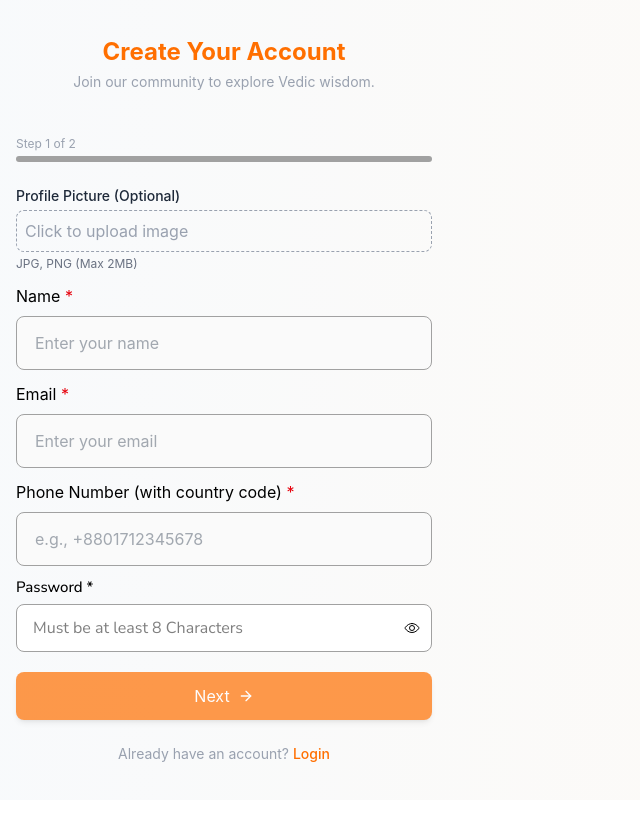
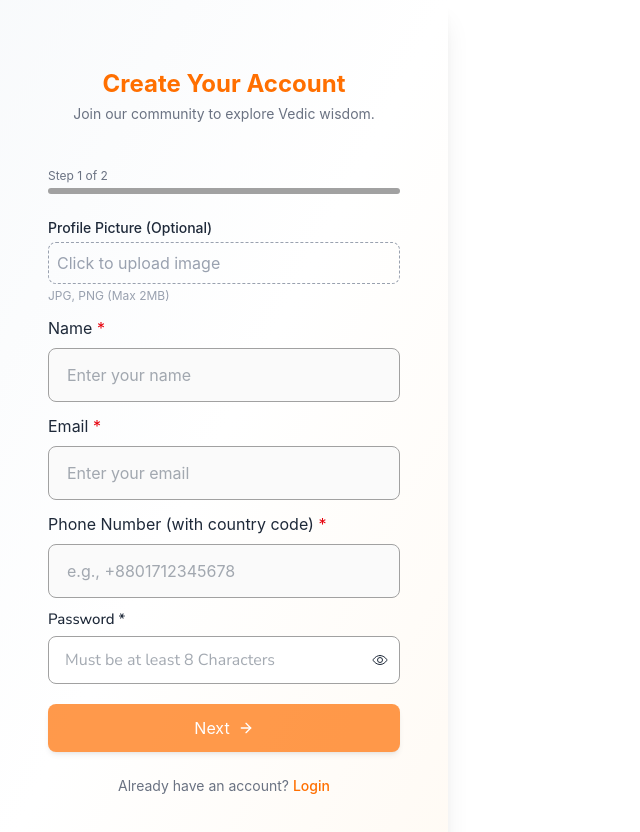
Before and after one commit to team-pr01/AKF-Client, a React (Vite) app: page /auth/sign-up in a window 1280 px wide. Shown: the top 832 px of the page, without its empty margins (0-640 px from the left). Before the commit the page ends 800 px from the top, so only its background shows below. Built offline with nearby package versions, Linux system fonts and the light colour scheme; no server answers.

Commit message:
Changed logo

```diff
--- a/src/components/Reusable/PasswordInput/PasswordInput.tsx
+++ b/src/components/Reusable/PasswordInput/PasswordInput.tsx
@@ -2,6 +2,7 @@
 import { forwardRef } from "react";
 import type { FieldError, FieldErrorsImpl, Merge } from "react-hook-form";
 import { IoEyeOutline, IoEyeOffOutline } from "react-icons/io5";
+import { useTheme } from "../../../contexts/ThemeContext";
 
 interface PasswordInputProps {
   label?: string;
@@ -33,6 +34,7 @@ const PasswordInput = forwardRef<HTMLInputElement, PasswordInputProps>(
     },
     ref
   ) => {
+    const { theme } = useTheme();
 
     return (
       <div className="flex flex-col gap-2 font-Nunito w-full">
@@ -58,6 +60,10 @@ const PasswordInput = forwardRef<HTMLInputElement, PasswordInputProps>(
             ref={ref}
             disabled={isDisabled}
              className={`w-full px-4 py-[14px] rounded-lg bg-white border leading-[18px] focus:outline-none focus:border-primary-10 transition duration-300 ${
+          theme === "light"
+            ? "text-gray-600"
+            : "text-gray-800"
+        } ${
             error ? "border-red-500" : "border-neutral-400"
           }`}
             {...rest}
--- a/src/layouts/AuthLayout/AuthLayout.tsx
+++ b/src/layouts/AuthLayout/AuthLayout.tsx
@@ -1,11 +1,20 @@
 import { Outlet } from "react-router-dom";
+import { useTheme } from "../../contexts/ThemeContext";
 
 const AuthLayout = () => {
-    return (
-        <div className="bg-gradient-to-r from-slate-50 to-orange-50/60">
-            <Outlet/>
-        </div>
-    );
+  const { theme } = useTheme();
+
+  return (
+    <div
+      className={`w-full max-w-md bg-white dark:bg-slate-800 shadow-xl p-6 md:p-8 ${
+        theme === "dark"
+          ? "bg-gradient-to-br from-slate-900 via-slate-800 to-slate-700"
+          : "bg-gradient-to-br from-slate-50 via-white to-orange-50/60"
+      }`}
+    >
+      <Outlet />
+    </div>
+  );
 };
 
 export default AuthLayout;
--- a/src/pages/Auth/ForgotPassword/ForgotPassword.tsx
+++ b/src/pages/Auth/ForgotPassword/ForgotPassword.tsx
@@ -1,17 +1,21 @@
 /* eslint-disable @typescript-eslint/no-explicit-any */
 import { Link, useNavigate } from "react-router-dom";
 import TextInput from "../../../components/Reusable/TextInput/TextInput";
-import { CheckCircleIcon, LoaderIcon } from "../../../constants";
+import { CheckCircleIcon, LoaderIcon, AlertCircleIcon } from "../../../constants";
 import { useForm } from "react-hook-form";
 import { useForgetPasswordMutation } from "../../../redux/Features/Auth/authApi";
 import { toast } from "sonner";
+import { useTheme } from "../../../contexts/ThemeContext";
+import { useState } from "react";
 
 type TFormData = {
   email: string;
 };
 
 const ForgotPassword = () => {
+  const { theme } = useTheme();
   const navigate = useNavigate();
+
   const {
     register,
     handleSubmit,
@@ -19,33 +23,47 @@ const ForgotPassword = () => {
     reset,
   } = useForm<TFormData>();
 
-  const [forgetPassword, { isLoading: isForgotPasswordLoading }] =
-    useForgetPasswordMutation();
+  const [forgetPassword, { isLoading }] = useForgetPasswordMutation();
+  const [error, setError] = useState("");
 
-  const handleSubmitForgotPassword = async (data:TFormData) => {
+  const handleSubmitForgotPassword = async (data: TFormData) => {
     try {
-      const payload = { email: data.email };
+      setError("");
+      const res = await forgetPassword({ email: data.email }).unwrap();
+      localStorage.setItem("resetEmail", data.email);
 
-      const res = await forgetPassword(payload).unwrap();
-      localStorage.setItem("resetEmail", data.email);
       if (res.success) {
-        toast.success("OTP has been sent to your email.");
+        toast.success("✅ OTP has been sent to your email.");
         reset();
         navigate("/auth/reset-password");
       }
     } catch (err: any) {
+      const msg = err?.data?.message || "Failed to send OTP. Please try again.";
+      setError(msg);
+      toast.error(msg);
       console.error("Reset failed", err);
     }
   };
+
   return (
-    <div className="w-full max-w-md min-h-screen flex flex-col justify-center items-center px-4 py-3">
+    <div
+      className={`w-full min-h-screen flex flex-col justify-center items-center
+      ${theme === "dark" ? "text-gray-200" : "text-gray-800"}`}
+    >
       <h2 className="text-2xl font-bold text-center text-brand-orange mb-1">
         Forgot Your Password?
       </h2>
       <p className="text-center text-sm text-gray-400 mb-5">
-        Enter your registered email and we will send password reset instruction
-        to your email.
+        Enter your registered email and we will send a password reset OTP.
       </p>
+
+      {error && (
+        <div className="bg-red-500/10 border border-red-500/50 text-red-600 px-3 py-2.5 rounded-lg text-xs flex items-center gap-2 mb-4 w-full">
+          <AlertCircleIcon className="w-4 h-4" />
+          <span>{error}</span>
+        </div>
+      )}
+
       <form
         onSubmit={handleSubmit(handleSubmitForgotPassword)}
         className="space-y-3 w-full mt-6"
@@ -57,11 +75,13 @@ const ForgotPassword = () => {
           {...register("email", { required: "Email is required" })}
           error={errors.email}
         />
+
         <button
           type="submit"
+          disabled={isLoading}
           className="w-full flex items-center justify-center gap-2 bg-brand-orange text-white hover:bg-opacity-90 p-3 rounded-lg shadow-md transition-colors duration-150 ease-in-out disabled:opacity-70"
         >
-          {isForgotPasswordLoading ? (
+          {isLoading ? (
             <LoaderIcon className="w-5 h-5 animate-spin" />
           ) : (
             <CheckCircleIcon className="w-5 h-5" />
@@ -71,7 +91,7 @@ const ForgotPassword = () => {
       </form>
 
       <p className="mt-6 text-center text-sm text-gray-400">
-        Back to?{" "}
+        Back to{" "}
         <Link
           to={"/auth/login"}
           className="font-medium text-brand-orange hover:text-brand-yellow"
--- a/src/pages/Auth/Login/Login.tsx
+++ b/src/pages/Auth/Login/Login.tsx
@@ -9,6 +9,7 @@ import { useDispatch } from "react-redux";
 import Cookies from "js-cookie";
 import { setUser } from "../../../redux/Features/Auth/authSlice";
 import { toast } from "sonner";
+import { useTheme } from "../../../contexts/ThemeContext";
 
 type TFormData = {
   email: string;
@@ -16,6 +17,7 @@ type TFormData = {
 };
 
 const Login = () => {
+  const { theme } = useTheme();
   const [login, { isLoading }] = useLoginMutation();
   const navigate = useNavigate();
   const dispatch = useDispatch();
@@ -25,21 +27,19 @@ const Login = () => {
     formState: { errors },
   } = useForm<TFormData>();
   const [isPasswordVisible, setIsPasswordVisible] = useState<boolean>(false);
-  const [error, setError] = useState(""); // Added error state
+  const [error, setError] = useState("");
 
   const handleLogin = async (data: TFormData) => {
     try {
-      setError(""); // Clear previous errors
+      setError("");
       const payload = {
         email: data.email,
         password: data.password,
       };
       const response = await login(payload).unwrap();
-      console.log(response);
       const user = response?.data?.user;
       const accessToken = response?.data?.accessToken;
       const userRole = response?.data?.user?.role;
-      console.log(response);
 
       if (accessToken) {
         Cookies.set("accessToken", accessToken, {
@@ -61,29 +61,51 @@ const Login = () => {
     } catch (error) {
       const err = error as { data?: { error?: string } };
       const errorMessage = err?.data?.error || "Something went wrong";
-      setError(errorMessage); // Set error state
+      setError(errorMessage);
       toast.error(errorMessage);
-      console.log(error);
     }
   };
 
   return (
-    <div className="w-full max-w-md min-h-screen flex flex-col justify-center items-center px-4 py-3">
-      <h2 className="text-2xl font-bold text-center text-brand-orange mb-1">
+    <div
+      className={`w-full max-w-md min-h-screen flex flex-col justify-center items-center px-4 py-3 transition-colors duration-300 ${
+        theme === "dark"
+          ? " text-dark-text-primary"
+          : " text-light-text-primary"
+      }`}
+    >
+      <h2
+        className={`text-2xl font-bold text-center mb-1 ${
+          theme === "dark" ? "text-brand-yellow" : "text-brand-orange"
+        }`}
+      >
         Login to Your Account
       </h2>
-      <p className="text-center text-sm text-gray-400 mb-5">
+      <p
+        className={`text-center text-sm mb-5 ${
+          theme === "dark" ? "text-gray-400" : "text-gray-500"
+        }`}
+      >
         Join our community to explore Vedic wisdom.
       </p>
 
       {error && (
-        <div className="bg-red-500/10 border border-red-500/50 text-red-600 px-3 py-2.5 rounded-lg text-xs flex items-center gap-2 mb-4 w-full">
+        <div
+          className={`px-3 py-2.5 rounded-lg text-xs flex items-center gap-2 mb-4 w-full border ${
+            theme === "dark"
+              ? "bg-red-500/20 border-red-500/40 text-red-400"
+              : "bg-red-500/10 border-red-500/50 text-red-600"
+          }`}
+        >
           <AlertCircleIcon className="w-4 h-4" />
           <span>{error}</span>
         </div>
       )}
 
-      <form onSubmit={handleSubmit(handleLogin)} className="space-y-3 w-full mt-6">
+      <form
+        onSubmit={handleSubmit(handleLogin)}
+        className="space-y-3 w-full mt-6"
+      >
         <TextInput
           label="Email"
           type="email"
@@ -92,8 +114,8 @@ const Login = () => {
             required: "Email is required",
             pattern: {
               value: /^[A-Z0-9._%+-]+@[A-Z0-9.-]+\.[A-Z]{2,}$/i,
-              message: "Invalid email address"
-            }
+              message: "Invalid email address",
+            },
           })}
           error={errors.email}
         />
@@ -114,14 +136,22 @@ const Login = () => {
         <div className="flex justify-end">
           <Link
             to={"/auth/forgot-password"}
-            className="text-sm font-medium text-brand-orange hover:text-brand-yellow"
+            className={`text-sm font-medium transition-colors ${
+              theme === "dark"
+                ? "text-brand-yellow hover:text-brand-orange"
+                : "text-brand-orange hover:text-brand-yellow"
+            }`}
           >
             Forgot Password?
           </Link>
         </div>
         <button
           type="submit"
-          className="w-full flex items-center justify-center gap-2 bg-brand-orange text-white hover:bg-opacity-90 p-3 rounded-lg shadow-md transition-colors duration-150 ease-in-out disabled:opacity-70"
+          className={`w-full flex items-center justify-center gap-2 p-3 rounded-lg shadow-md transition-colors duration-150 ease-in-out disabled:opacity-70 ${
+            theme === "dark"
+              ? "bg-brand-yellow text-black hover:bg-yellow-500"
+              : "bg-brand-orange text-white hover:bg-opacity-90"
+          }`}
           disabled={isLoading}
         >
           {isLoading ? (
@@ -133,11 +163,19 @@ const Login = () => {
         </button>
       </form>
 
-      <p className="mt-6 text-center text-sm text-gray-400">
-        Don't have an account?{" "}
+      <p
+        className={`mt-6 text-center text-sm ${
+          theme === "dark" ? "text-gray-400" : "text-gray-500"
+        }`}
+      >
+        Don&apos;t have an account?{" "}
         <Link
           to={"/auth/sign-up"}
-          className="font-medium text-brand-orange hover:text-brand-yellow"
+          className={`font-medium transition-colors ${
+            theme === "dark"
+              ? "text-brand-yellow hover:text-brand-orange"
+              : "text-brand-orange hover:text-brand-yellow"
+          }`}
         >
           Sign Up
         </Link>
--- a/src/pages/Auth/ResetPassword/ResetPassword.tsx
+++ b/src/pages/Auth/ResetPassword/ResetPassword.tsx
@@ -2,32 +2,38 @@
 import { useState } from "react";
 import { useForm } from "react-hook-form";
 import PasswordInput from "../../../components/Reusable/PasswordInput/PasswordInput";
-import { CheckCircleIcon, LoaderIcon } from "../../../constants";
+import { CheckCircleIcon, LoaderIcon, AlertCircleIcon } from "../../../constants";
 import { Link, useNavigate } from "react-router-dom";
 import TextInput from "../../../components/Reusable/TextInput/TextInput";
 import { toast } from "sonner";
 import { useResetPasswordMutation } from "../../../redux/Features/Auth/authApi";
+import { useTheme } from "../../../contexts/ThemeContext";
 
 type TFormData = {
   password: string;
   otp: string;
 };
+
 const ResetPassword = () => {
+  const { theme } = useTheme();
   const navigate = useNavigate();
   const {
     register,
     handleSubmit,
     formState: { errors },
   } = useForm<TFormData>();
+
   const [isPasswordVisible, setIsPasswordVisible] = useState<boolean>(false);
   const [resetPassword, { isLoading }] = useResetPasswordMutation();
+  const [error, setError] = useState("");
 
   const handleResetpassword = async (data: TFormData) => {
     const storedEmail = localStorage.getItem("resetEmail");
     if (!storedEmail) {
-      toast.error("Something went wrong. Please try to send email again.");
+      toast.error("Something went wrong. Please try again.");
       return;
     }
+
     const payload = {
       email: storedEmail,
       otp: data.otp,
@@ -35,24 +41,39 @@ const ResetPassword = () => {
     };
 
     try {
+      setError("");
       const res = await resetPassword(payload).unwrap();
       if (res.success) {
-        toast.success("Password reset successfully.");
+        toast.success("Password reset successfully 🎉");
         localStorage.removeItem("resetEmail");
         navigate("/auth/login");
       }
     } catch (err: any) {
+      const msg = err?.data?.message || "Failed to reset password.";
+      setError(msg);
+      toast.error(msg);
       console.error("Reset failed", err);
     }
   };
+
   return (
-    <div className="w-full max-w-md min-h-screen flex flex-col justify-center items-center px-4 py-3">
+    <div
+      className={`w-full min-h-screen flex flex-col justify-center items-center
+      ${theme === "dark" ? "text-gray-200" : "text-gray-800"}`}
+    >
       <h2 className="text-2xl font-bold text-center text-brand-orange mb-1">
         Reset Your Password
       </h2>
       <p className="text-center text-sm text-gray-400 mb-5">
         Enter a new password to secure your account.
       </p>
+
+      {error && (
+        <div className="bg-red-500/10 border border-red-500/50 text-red-600 px-3 py-2.5 rounded-lg text-xs flex items-center gap-2 mb-4 w-full">
+          <AlertCircleIcon className="w-4 h-4" />
+          <span>{error}</span>
+        </div>
+      )}
 
       <form
         onSubmit={handleSubmit(handleResetpassword)}
@@ -62,8 +83,9 @@ const ResetPassword = () => {
           label="OTP"
           placeholder="Enter OTP"
           error={errors.otp}
-          {...register("otp")}
+          {...register("otp", { required: "OTP is required" })}
         />
+
         <PasswordInput
           label="Password"
           placeholder="Must be at least 8 Characters"
@@ -81,6 +103,7 @@ const ResetPassword = () => {
 
         <button
           type="submit"
+          disabled={isLoading}
           className="w-full flex items-center justify-center gap-2 bg-brand-orange text-white hover:bg-opacity-90 p-3 rounded-lg shadow-md transition-colors duration-150 ease-in-out disabled:opacity-70"
         >
           {isLoading ? (
@@ -93,7 +116,7 @@ const ResetPassword = () => {
       </form>
 
       <p className="mt-6 text-center text-sm text-gray-400">
-        Back to?{" "}
+        Back to{" "}
         <Link
           to={"/auth/login"}
           className="font-medium text-brand-orange hover:text-brand-yellow"
--- a/src/pages/Auth/SignUp/SignUp.tsx
+++ b/src/pages/Auth/SignUp/SignUp.tsx
@@ -13,6 +13,7 @@ import PasswordInput from "../../../components/Reusable/PasswordInput/PasswordIn
 import { Link, useNavigate } from "react-router-dom";
 import { useSignupMutation } from "../../../redux/Features/Auth/authApi";
 import { toast } from "sonner";
+import { useTheme } from "../../../contexts/ThemeContext";
 
 type TFormData = {
   name: string;
@@ -30,6 +31,7 @@ type TFormData = {
 type SignupStep = 1 | 2;
 
 const SignUp = () => {
+  const { theme } = useTheme();
   const navigate = useNavigate();
   const [signup, { isLoading }] = useSignupMutation();
   const {
@@ -50,10 +52,7 @@ const SignUp = () => {
     try {
       setError("");
 
-      // Create FormData object
       const formData = new FormData();
-
-      // Append all form fields
       formData.append("name", data.name);
       formData.append("email", data.email);
       formData.append("phoneNumber", data.phoneNumber);
@@ -63,26 +62,18 @@ const SignUp = () => {
       formData.append("state", data.state);
       formData.append("city", data.city);
       if (data.area) formData.append("area", data.area);
-
-      // Append profile picture if exists
       if (data.file && data.file.length > 0) {
         formData.append("file", data.file[0]);
       }
 
-      // Call the signup mutation
       const response = await signup(formData).unwrap();
       if (response?.success) {
         toast.success("Signup success. Please login.");
         navigate("/auth/login");
       }
-
-      // Handle successful signup
-      console.log("Signup successful:", response);
       reset();
     } catch (err: any) {
-      // Handle error
       setError(err.data?.message || "Signup failed. Please try again.");
-      console.error("Signup error:", err);
     }
   };
 
@@ -98,7 +89,6 @@ const SignUp = () => {
     }
   };
 
-  // ✅ Watch required fields in Step 1
   const name = watch("name");
   const email = watch("email");
   const phoneNumber = watch("phoneNumber");
@@ -115,20 +105,39 @@ const SignUp = () => {
     !errors.password;
 
   return (
-    <div className="w-full max-w-md min-h-screen flex flex-col justify-center items-center px-4 py-3">
-      <h2 className="text-2xl font-bold text-center text-brand-orange mb-1">
+    <div
+      className={`w-full max-w-md min-h-screen flex flex-col justify-center items-center px-4 py-3 transition-colors duration-300
+        ${theme === "dark" ? "text-gray-200" : "text-gray-800"}`}
+    >
+      <h2
+        className={`text-2xl font-bold text-center mb-1 ${
+          theme === "dark" ? "text-brand-yellow" : "text-brand-orange"
+        }`}
+      >
         Create Your Account
       </h2>
-      <p className="text-center text-sm text-gray-400 mb-5">
+      <p
+        className={`text-center text-sm mb-5 ${
+          theme === "dark" ? "text-gray-400" : "text-gray-500"
+        }`}
+      >
         Join our community to explore Vedic wisdom.
       </p>
 
       {/* Progress Bar */}
       <div className="my-6 w-full">
-        <div className="flex justify-between text-xs text-gray-400 mb-1">
+        <div
+          className={`flex justify-between text-xs mb-1 ${
+            theme === "dark" ? "text-gray-400" : "text-gray-500"
+          }`}
+        >
           <span>Step {currentStep} of 2</span>
         </div>
-        <div className="w-full bg-neutral-400 rounded-full h-1.5">
+        <div
+          className={`w-full rounded-full h-1.5 ${
+            theme === "dark" ? "bg-gray-700" : "bg-neutral-400"
+          }`}
+        >
           <div
             className="bg-brand-orange h-1.5 rounded-full transition-all duration-300 ease-in-out"
             style={{ width: `${progressPercentage}%` }}
@@ -147,30 +156,33 @@ const SignUp = () => {
         {currentStep === 1 && (
           <>
             <div className="space-y-1">
-              <label className="block text-sm font-medium text-gray-800 dark:text-gray-300">
+              <label
+                className={`block text-sm font-medium ${
+                  theme === "dark" ? "text-gray-300" : "text-gray-800"
+                }`}
+              >
                 Profile Picture (Optional)
               </label>
-
-              {/* Hidden file input */}
               <input
                 type="file"
-                id="file" // Added ID
+                id="file"
                 accept="image/*"
                 className="hidden"
                 {...register("file")}
               />
-
-              {/* Custom button that triggers the file input */}
               <label
-                htmlFor="file" // Matches the input's ID
-                className="block w-full p-2 border border-dashed border-gray-400 rounded-lg text-gray-400 hover:border-brand-orange hover:text-brand-orange transition-colors cursor-pointer"
+                htmlFor="file"
+                className={`block w-full p-2 border border-dashed rounded-lg transition-colors cursor-pointer
+                  ${
+                    theme === "dark"
+                      ? "border-gray-600 text-gray-400 hover:border-brand-yellow hover:text-brand-yellow"
+                      : "border-gray-400 text-gray-400 hover:border-brand-orange hover:text-brand-orange"
+                  }`}
               >
                 {watch("file")?.length > 0
                   ? watch("file")[0].name
                   : "Click to upload image"}
               </label>
-
-              {/* Preview (optional) */}
               {watch("file")?.length > 0 && (
                 <div className="mt-2">
                   <img
@@ -180,9 +192,15 @@ const SignUp = () => {
                   />
                 </div>
               )}
+              <p
+                className={`text-xs ${
+                  theme === "dark" ? "text-gray-500" : "text-gray-400"
+                }`}
+              >
+                JPG, PNG (Max 2MB)
+              </p>
+            </div>
 
-              <p className="text-xs text-gray-500">JPG, PNG (Max 2MB)</p>
-            </div>
             <TextInput
               label="Name"
               placeholder="Enter your name"
@@ -221,6 +239,7 @@ const SignUp = () => {
             />
           </>
         )}
+
         {currentStep === 2 && (
           <>
             <TextInput
@@ -251,12 +270,13 @@ const SignUp = () => {
           </>
         )}
 
+        {/* Step buttons */}
         <div className="pt-2 flex items-center gap-3">
           {currentStep > 1 && (
             <button
               type="button"
               onClick={handlePrevious}
-              className="flex-1 flex items-center justify-center gap-2 bg-gray-300 text-gray-700 hover:bg-opacity-90 p-3 rounded-lg shadow-md transition-colors duration-150 ease-in-out disabled:opacity-70"
+              className="flex-1 flex items-center justify-center gap-2 bg-gray-300 dark:bg-gray-700 dark:text-gray-200 text-gray-700 hover:bg-opacity-90 p-3 rounded-lg shadow-md transition-colors duration-150 ease-in-out disabled:opacity-70"
             >
               <ArrowLeftIcon className="w-4 h-4" />
               Previous
@@ -267,7 +287,7 @@ const SignUp = () => {
             <button
               type="button"
               onClick={handleNext}
-              disabled={!isStep1Valid} // ✅ disabled if step 1 is invalid
+              disabled={!isStep1Valid}
               className="flex-1 flex items-center justify-center gap-2 bg-brand-orange text-white hover:bg-opacity-90 p-3 rounded-lg shadow-md transition-colors duration-150 ease-in-out disabled:opacity-70"
             >
               Next <ArrowRightIcon className="w-4 h-4" />
@@ -288,11 +308,19 @@ const SignUp = () => {
         </div>
       </form>
 
-      <p className="mt-6 text-center text-sm text-gray-400">
+      <p
+        className={`mt-6 text-center text-sm ${
+          theme === "dark" ? "text-gray-400" : "text-gray-500"
+        }`}
+      >
         Already have an account?{" "}
         <Link
           to={"/auth/login"}
-          className="font-medium text-brand-orange hover:text-brand-yellow"
+          className={`font-medium ${
+            theme === "dark"
+              ? "text-brand-yellow hover:text-brand-orange"
+              : "text-brand-orange hover:text-brand-yellow"
+          }`}
         >
           Login
         </Link>
```
